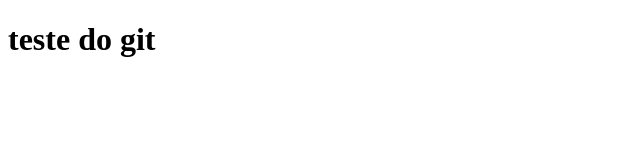
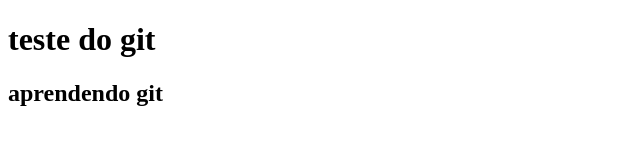
Before and after one commit to DEVLUIS2/arquivoteste, a plain HTML site: page index.html in a window 1280 px wide. Shown: the whole page, without its empty margins (0-640 px from the left). Drawn offline with Linux system fonts and the light colour scheme.

Commit message:
crie um novo título

```diff
--- a/index.html
+++ b/index.html
@@ -8,5 +8,6 @@
 </head>
 <body>
     <h1>teste do git</h1>
+    <H2>aprendendo git</H2>
 </body>
 </html>
```
